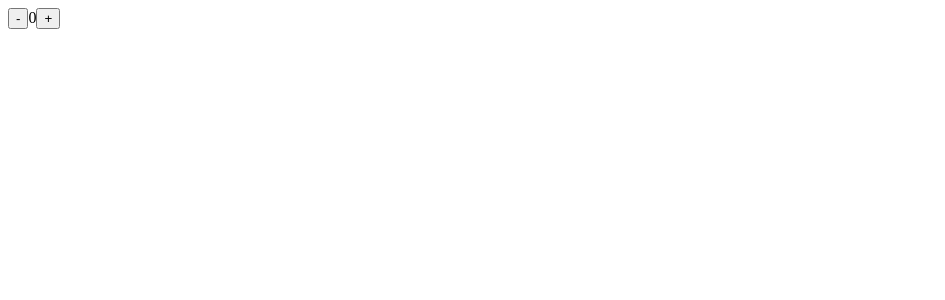
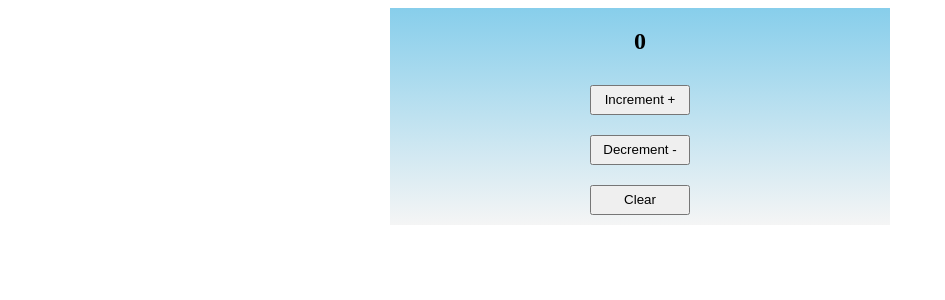
Before and after one commit to Elliott-FS/using_reducer, a React (Vite) app: page / in a window 1280 px wide. Shown: the top 300 px of the page, without its empty margins (0-945 px from the left). Built offline with nearby package versions, Linux system fonts and the light colour scheme.

Commit message:
2nd run/more styling custom button

```diff
--- a/src/App.jsx
+++ b/src/App.jsx
@@ -1,16 +1,51 @@
 import { useState, useReducer} from 'react';
 import "./styles.css";
 
+const ACTIONS = {
+  INCREMENT: 'increment',
+  DECREMENT: 'decrement',
+  CLEAR: 'clear',
+}
+
+function reducer(state, action){
+  switch (action.type){
+    case ACTIONS.INCREMENT:
+      return {count: state.count + 1}
+    case ACTIONS.DECREMENT:
+      return {count: state.count - 1}
+    case  ACTIONS.CLEAR:
+      return {count: 0}
+    default:
+      return state;
+
+  }
+}
+
 
 export default function App() {
-  const [count, setCount] = useState(0)
+  // const [count, setCount] = useState(0)
+  const [state, dispatch ] = useReducer(reducer,{count: 0})
+  function Increment(){
+    dispatch({type: ACTIONS.INCREMENT});
+  }
 
+  function Decrement(){
+    dispatch({type: ACTIONS.DECREMENT})
+  }
+
+  function Clear(){
+    dispatch({type: ACTIONS.CLEAR})
+  }
   return (
-    <div className="counter">
-      <button onClick={() =>{setCount(count - 1)}}>-</button>
-      <span>{count}</span>
-      <button onClick={() => {setCount(count + 1)}}>+</button>
+    <div className='background'>
+      <div className="counter">
+        <h2>{state.count}</h2>
+        <button onClick={Increment}> Increment +</button>
+        <button onClick={Decrement}>Decrement -</button>
+        <button onClick={Clear}>Clear</button>
+      </div>
     </div>
+
   )
 }
 
--- a/src/styles.css
+++ b/src/styles.css
@@ -0,0 +1,21 @@
+.background{
+    display: flex;
+    flex-direction: column;
+    align-items: center;
+}
+
+
+.counter{
+    width: 500px;
+    display: flex;
+    flex-direction: column;
+    align-items: center;
+    background: linear-gradient(skyblue, whitesmoke);
+}
+
+button {
+    width: 100px;
+    height: 30px;
+    margin-top: 10px;
+    margin-bottom: 10px;
+}
```
